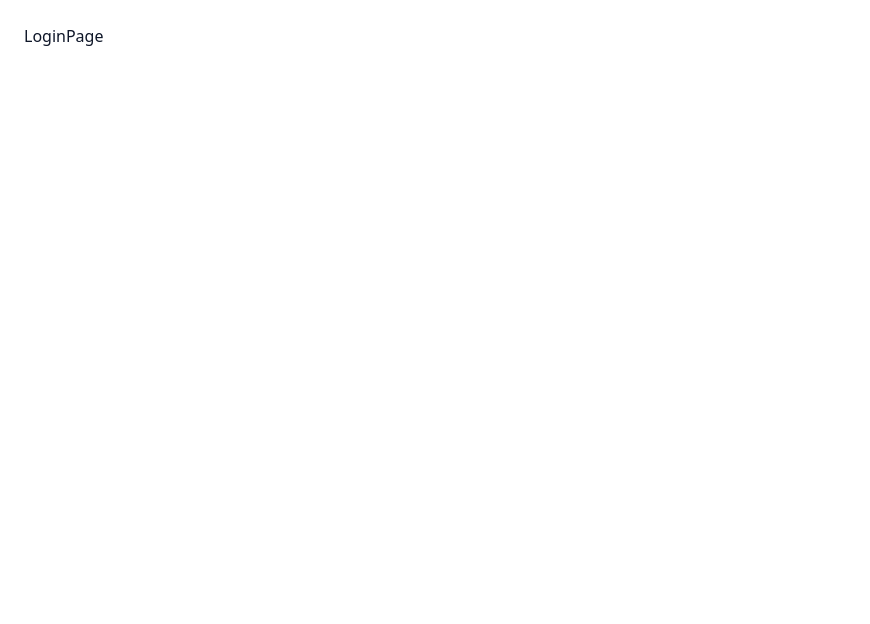
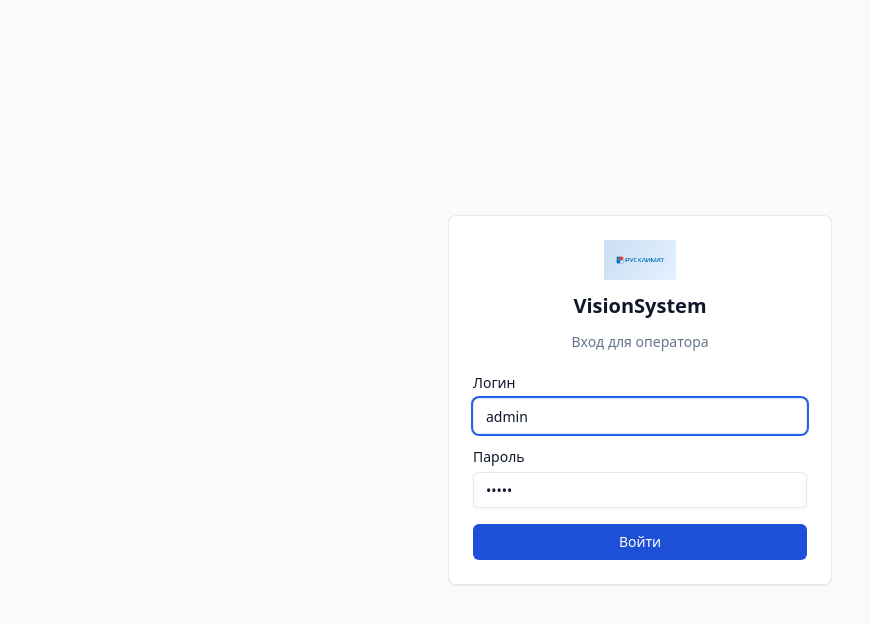
Before and after one commit to NikolasPikchers/vision-system-frontend, a React (Vite) app: page /login in a window 1280 px wide. Shown: the top 624 px of the page, without its empty margins (0-870 px from the left). Built offline with nearby package versions, Linux system fonts and the light colour scheme.

Commit message:
feat(login): login page with session storage

```diff
--- a/src/pages/LoginPage.tsx
+++ b/src/pages/LoginPage.tsx
@@ -1,3 +1,68 @@
+import { useState, type FormEvent } from 'react';
+import { useNavigate, useLocation } from 'react-router-dom';
+import { toast } from 'sonner';
+import { login } from '@/api/auth';
+import { useAuth } from '@/stores/auth';
+import { Button } from '@/components/ui/button';
+import { Input } from '@/components/ui/input';
+import { Label } from '@/components/ui/label';
+import { Card } from '@/components/ui/card';
+
 export function LoginPage() {
-  return <div className="p-6">LoginPage</div>;
+  const [username, setUsername] = useState('admin');
+  const [password, setPassword] = useState('admin');
+  const [loading, setLoading] = useState(false);
+  const navigate = useNavigate();
+  const location = useLocation();
+  const setSession = useAuth((s) => s.setSession);
+
+  async function onSubmit(e: FormEvent) {
+    e.preventDefault();
+    setLoading(true);
+    try {
+      const res = await login(username, password);
+      setSession(res.session_id, res.username, res.expires_in);
+      const from = (location.state as { from?: { pathname: string } } | null)?.from?.pathname ?? '/cameras';
+      navigate(from, { replace: true });
+    } catch {
+      toast.error('Неверный логин или пароль');
+    } finally {
+      setLoading(false);
+    }
+  }
+
+  return (
+    <div className="flex min-h-screen items-center justify-center bg-muted p-4">
+      <Card className="w-full max-w-sm p-6">
+        <div className="mb-6 flex flex-col items-center gap-3">
+          <img src="/rusklimat.png" alt="Русклимат" className="h-10" />
+          <h1 className="text-xl font-semibold">VisionSystem</h1>
+          <p className="text-sm text-muted-foreground">Вход для оператора</p>
+        </div>
+        <form onSubmit={onSubmit} className="flex flex-col gap-4">
+          <div className="flex flex-col gap-2">
+            <Label htmlFor="username">Логин</Label>
+            <Input
+              id="username"
+              value={username}
+              onChange={(e) => setUsername(e.target.value)}
+              autoFocus
+            />
+          </div>
+          <div className="flex flex-col gap-2">
+            <Label htmlFor="password">Пароль</Label>
+            <Input
+              id="password"
+              type="password"
+              value={password}
+              onChange={(e) => setPassword(e.target.value)}
+            />
+          </div>
+          <Button type="submit" disabled={loading}>
+            {loading ? 'Вход…' : 'Войти'}
+          </Button>
+        </form>
+      </Card>
+    </div>
+  );
 }
```
Also changed, not shown: 1 other file (tests, documents, lock files or other folders).
